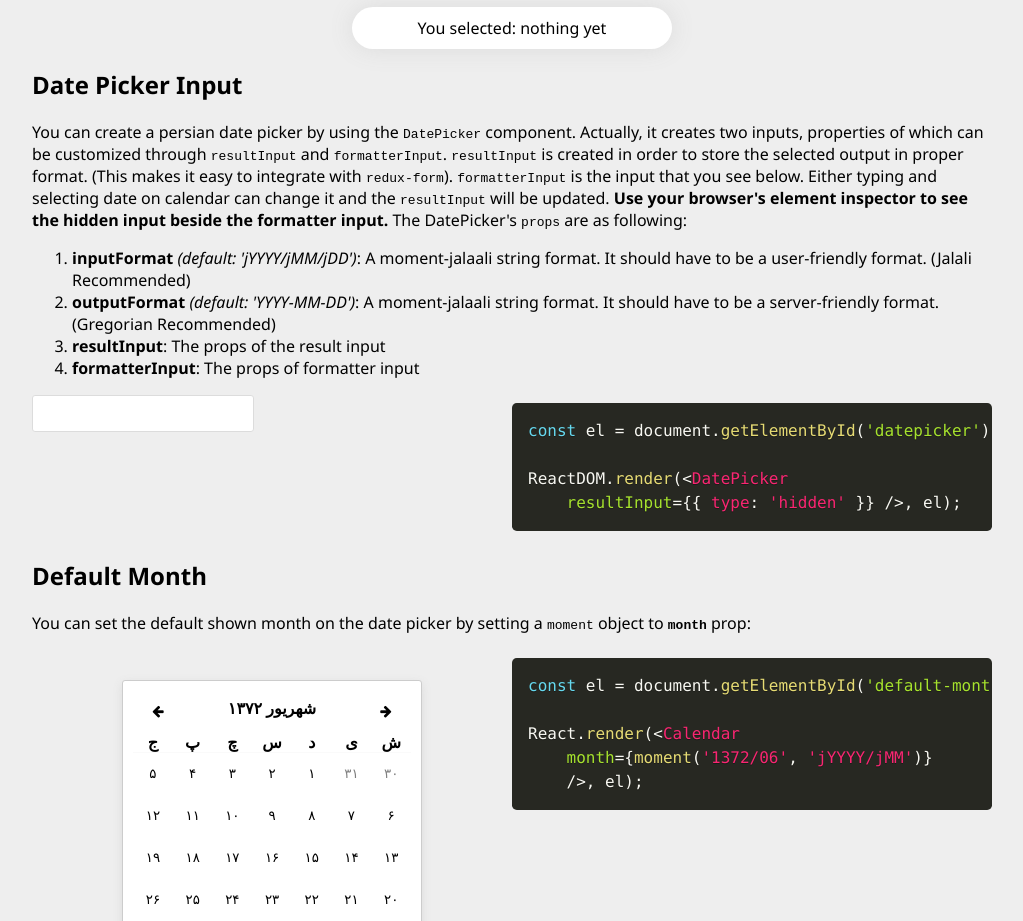
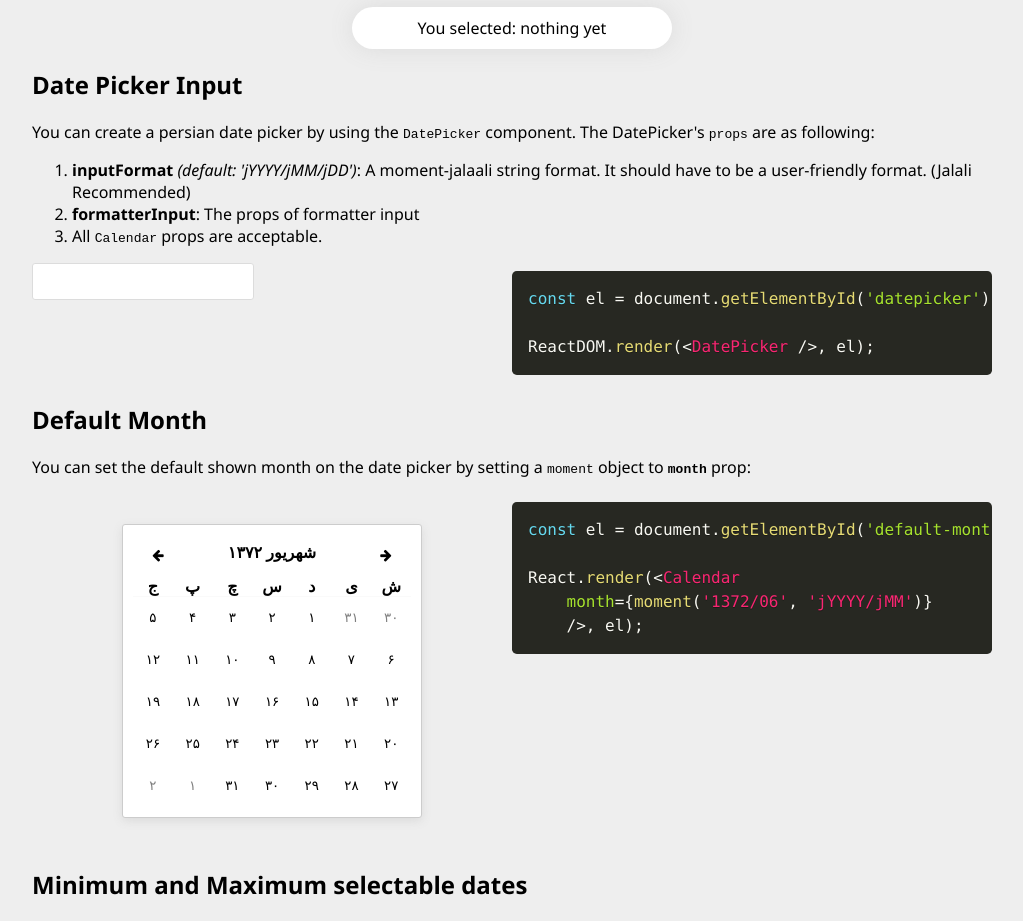
Before and after one commit to evandhq/react-persian-datepicker, a website: page examples/index.html in a window 1280 px wide. Shown: the part 900-1821 px from the top of the page, without its empty margins (128-1151 px from the left). Drawn offline with Linux system fonts and the light colour scheme; a web font is replaced by a local one.

Commit message:
docs: Update the example

```diff
--- a/examples/index.html
+++ b/examples/index.html
@@ -59,18 +59,14 @@ React.render(&lt;Calendar
 
     <h2>Date Picker Input</h2>
 
-    <p>You can create a persian date picker by using the <code>DatePicker</code> component. Actually, it creates two
-        inputs, properties of which can be customized through <code>resultInput</code> and <code>formatterInput</code>.
-        <code>resultInput</code> is created in order to store the selected output in proper format. (This makes it easy
-        to integrate with <code>redux-form</code>). <code>formatterInput</code> is the input that you see below. Either
-        typing and selecting date on calendar can change it and the <code>resultInput</code> will be updated.
-        <strong>Use your browser's element inspector to see the hidden input beside the formatter input.</strong>
+    <p>You can create a persian date picker by using the <code>DatePicker</code> component.
         The DatePicker's <code>props</code> are as following:</p>
     <ol>
-        <li><strong>inputFormat</strong> <em>(default: 'jYYYY/jMM/jDD')</em>: A moment-jalaali string format. It should have to be a user-friendly format. (Jalali Recommended)</li>
-        <li><strong>outputFormat</strong> <em>(default: 'YYYY-MM-DD')</em>: A moment-jalaali string format. It should have to be a server-friendly format. (Gregorian Recommended)</li>
-        <li><strong>resultInput</strong>: The props of the result input</li>
+        <li><strong>inputFormat</strong> <em>(default: 'jYYYY/jMM/jDD')</em>: A moment-jalaali string format. It should
+            have to be a user-friendly format. (Jalali Recommended)
+        </li>
         <li><strong>formatterInput</strong>: The props of formatter input</li>
+        <li>All <code>Calendar</code> props are acceptable.</li>
     </ol>
     <div class="example example-4">
         <div class="demo" id="datepicker"></div>
@@ -78,8 +74,7 @@ React.render(&lt;Calendar
             <pre class="language-jsx">
 const el = document.getElementById('datepicker');
 
-ReactDOM.render(&lt;DatePicker
-    resultInput={{ type: 'hidden' }} /&gt;, el);</pre>
+ReactDOM.render(&lt;DatePicker /&gt;, el);</pre>
         </div>
     </div>
 
```
